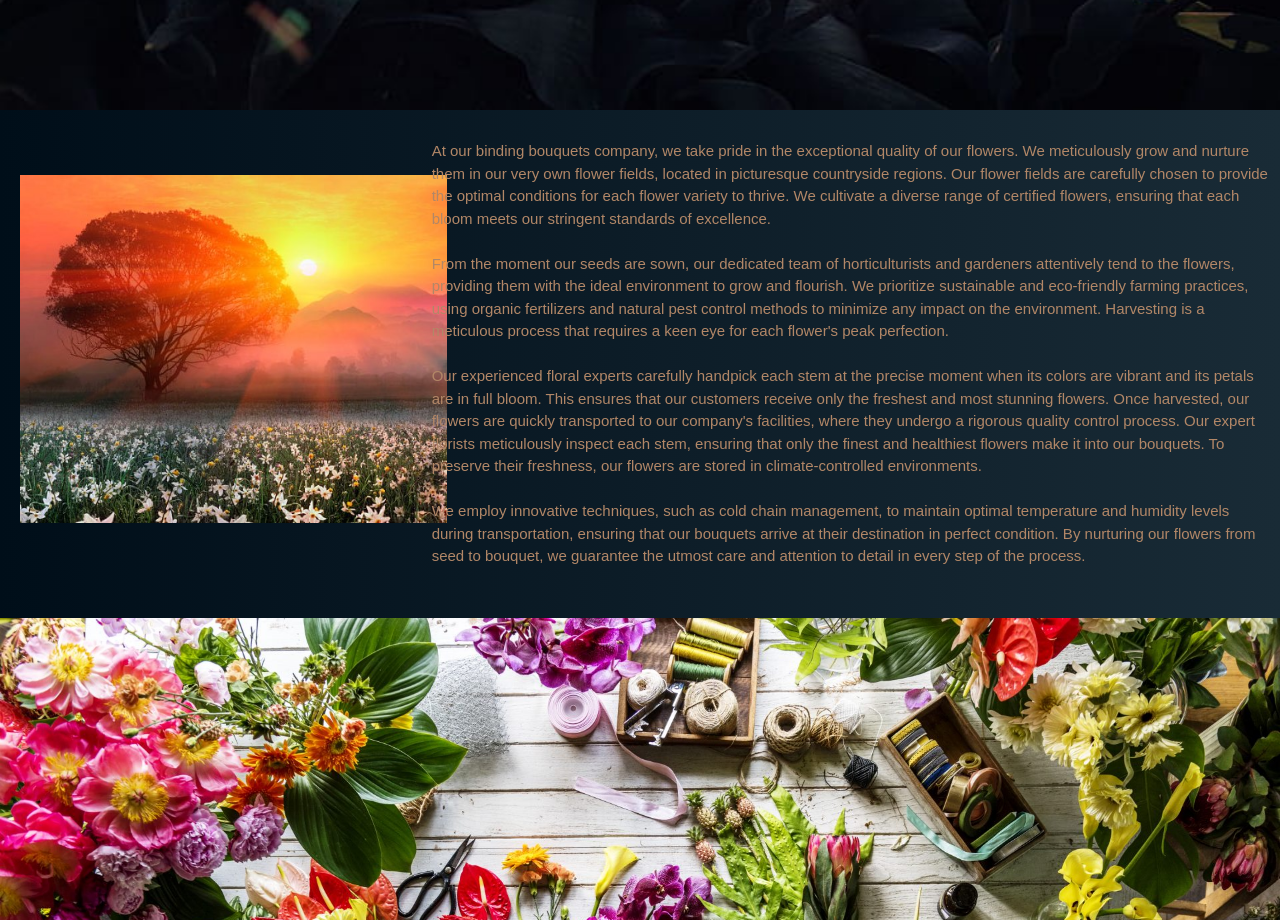
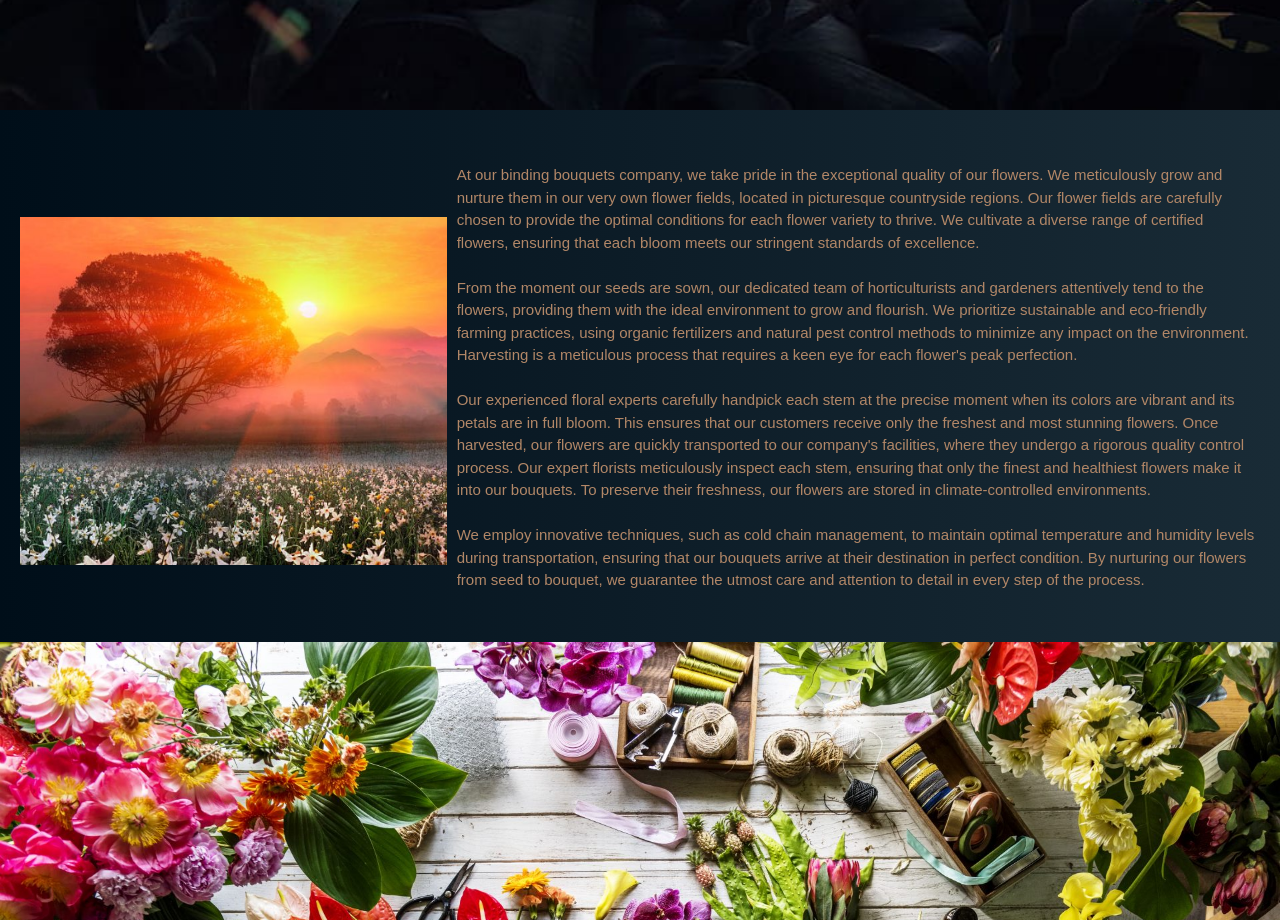
Before and after one commit to JennyWeij/BindingBlooms, a React (Vite) app: page / in a window 1280 px wide. Shown: the part 2059-2979 px from the top of the page. Built offline with nearby package versions, Linux system fonts and the light colour scheme.

Commit message:
responsivitet

```diff
--- a/src/pages/AboutPage.tsx
+++ b/src/pages/AboutPage.tsx
@@ -69,10 +69,10 @@ function AboutPage() {
               <Text
                 fontSize="15px"
                 fontFamily="SourceSans3 Light"
+                mr="10px"
+                ml="30px"
                 textAlign={{ base: "center", md: "start" }}
                 color="#B28767"
-                mr="10px"
-                ml="30px"
               >
                 <span>
                   We grow many flowers from seed each year, and have large
--- a/src/pages/FlowersPage.tsx
+++ b/src/pages/FlowersPage.tsx
@@ -46,7 +46,7 @@ function FlowersPage() {
               display="flex"
               alignItems="center"
               justifyItems="center"
-              mt="10px"
+              mt={{ base: "10px", md: "40px" }}
               ml={{ base: "0", md: "20px" }}
               style={{ width: "100%", height: "100%" }}
             >
@@ -64,12 +64,12 @@ function FlowersPage() {
 
           <Box gridColumn={{ base: "1", md: "2" }}>
             <Text
-              mt={{ base: "10px", md: "30px" }}
+              mt={{ base: "30px", md: "54px" }}
               fontSize="15px"
               fontFamily="SourceSansRegular"
               textAlign={{ base: "center", md: "start" }}
-              mr="5px"
-              ml="5px"
+              mr="25px"
+              ml="30px"
               color="#B28767"
             >
               <span>
```
